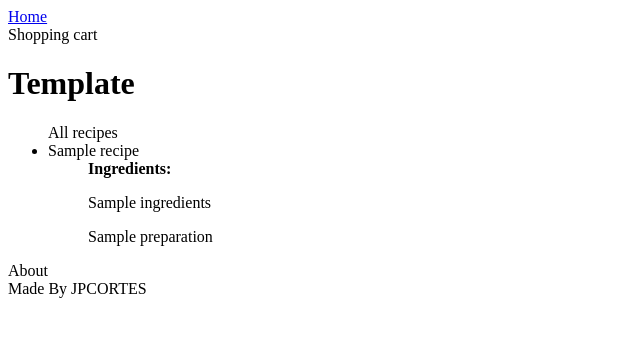
After one commit to jp-cortes/my_recipes_django, a Django app: template recipes_app/templates/recipes_app/home.html in a window 1280 px wide. The commit adds this page. Shown: the top 337 px of the page, without its empty margins (0-640 px from the left). Run offline with Django 3.2, Linux system fonts and the light colour scheme; the template is opened without the code that fills it: most values are stand-ins (such as "Sample title", 1, 10 or a date in 2020).

Commit message:
modify the base hmtl file. creating a route for all the recipes

```diff
--- a/my_recipes/urls.py
+++ b/my_recipes/urls.py
@@ -16,9 +16,9 @@ Including another URLconf
 """
 from django.contrib import admin
 from django.urls import path, include
-from recipes_app.views import RecipesView
+from recipes_app.views import BaseView
 urlpatterns = [
     path('admin/', admin.site.urls),
-    path('home/', RecipesView.as_view()),
+    path('home/', BaseView.as_view()),
     path('recipes/', include('recipes_app.urls'))
 ]
--- /dev/null
+++ b/recipes_app/templates/base/base.html
@@ -0,0 +1,32 @@
+<!DOCTYPE html>
+<html lang="en">
+<head>
+    <meta charset="UTF-8">
+    <meta name="viewport" content="width=device-width, initial-scale=1.0">
+    <title>{% block title %} Template page{% endblock %}</title>
+</head>
+<body>
+    <header>
+        <nav>
+            <a href="/home">Home</a>
+            <div>
+                <span>Shopping cart</span>
+            </div>
+        </nav>
+    </header>
+<main>
+    <h1>Template</h1>
+
+
+    {% block template %}
+    {% endblock  %}
+</main>
+
+<footer>
+    <nav>
+        <div>About</div>
+        <div>Made By JPCORTES</div>
+    </nav>
+</footer>
+</body>
+</html>
--- a/recipes_app/templates/recipes_app/add_recipe.html
+++ b/recipes_app/templates/recipes_app/add_recipe.html
@@ -1,4 +1,6 @@
-{% extends "recipes_app/base.html" %}
+{% extends "base/base.html" %}
+
+{% block title %} Create Recipe {% endblock %}
 
   {% block template %}
   <form action="{% url "add_recipe" %}" method="post">
--- /dev/null
+++ b/recipes_app/templates/recipes_app/home.html
@@ -0,0 +1,15 @@
+{% extends "base/base.html" %}
+{% block title %} Home page {% endblock %}
+  {% block template %}
+  <ul>
+    All recipes
+    {% for recipe in recipes %}
+    <li> {{recipe.name}}</li>
+    <ul>
+        <span><b>Ingredients: </b></span>
+        <p>{{ recipe.ingredients}}</p>
+        <p>{{ recipe.preparation}}</p>
+    </ul>
+    {% endfor %}
+</ul>
+  {% endblock  %}
--- a/recipes_app/urls.py
+++ b/recipes_app/urls.py
@@ -1,7 +1,9 @@
 from django.contrib import admin
 from django.urls import path
-from recipes_app.views import RecipesFormView
+from recipes_app.views import RecipesFormView, RecipesView
+
 urlpatterns = [
     path('admin/', admin.site.urls),
-    path('create/', RecipesFormView.as_view(), name="add_recipe")
+    path('create/', RecipesFormView.as_view(), name="add_recipe"),
+    path('all/', RecipesView.as_view(), name="all_recipes")
 ]
```
Also changed, not shown: recipes_app/templates/recipes_app/base.html (deleted, +0 -46 lines), recipes_app/views.py (+25 -4 lines).
